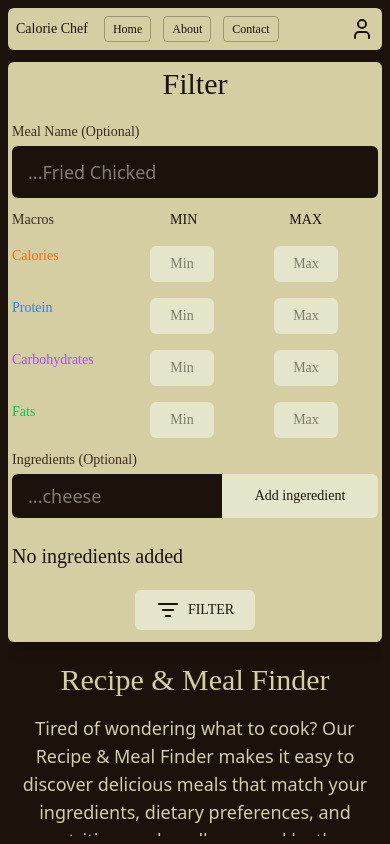
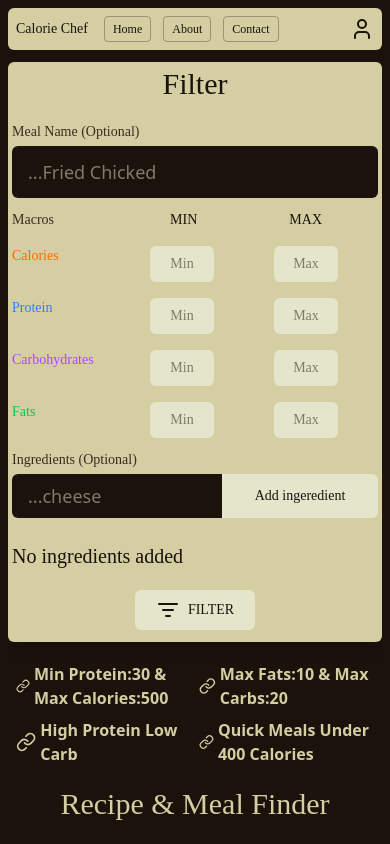
Before and after one commit to qzyx/calorieChef, a Next.js app: page / in a window 390 px wide. Built offline with nearby package versions, Linux system fonts and the light colour scheme; a web font is replaced by a local one.

Commit message:
fixed mobile layout

```diff
--- a/app/page.tsx
+++ b/app/page.tsx
@@ -20,8 +20,13 @@ export default function Home() {
       </span>
       <span className="flex md:hidden flex-col gap-5">
         <Filter></Filter>
-        <div className="grow flex-1">
-          <Introduction></Introduction>
+        <div className="grow flex flex-col  gap-5">
+          <span className="flex-1">
+            <FastSearch></FastSearch>
+          </span>
+          <span className="flex-1">
+            <Introduction></Introduction>
+          </span>
         </div>
       </span>
     </main>
```
